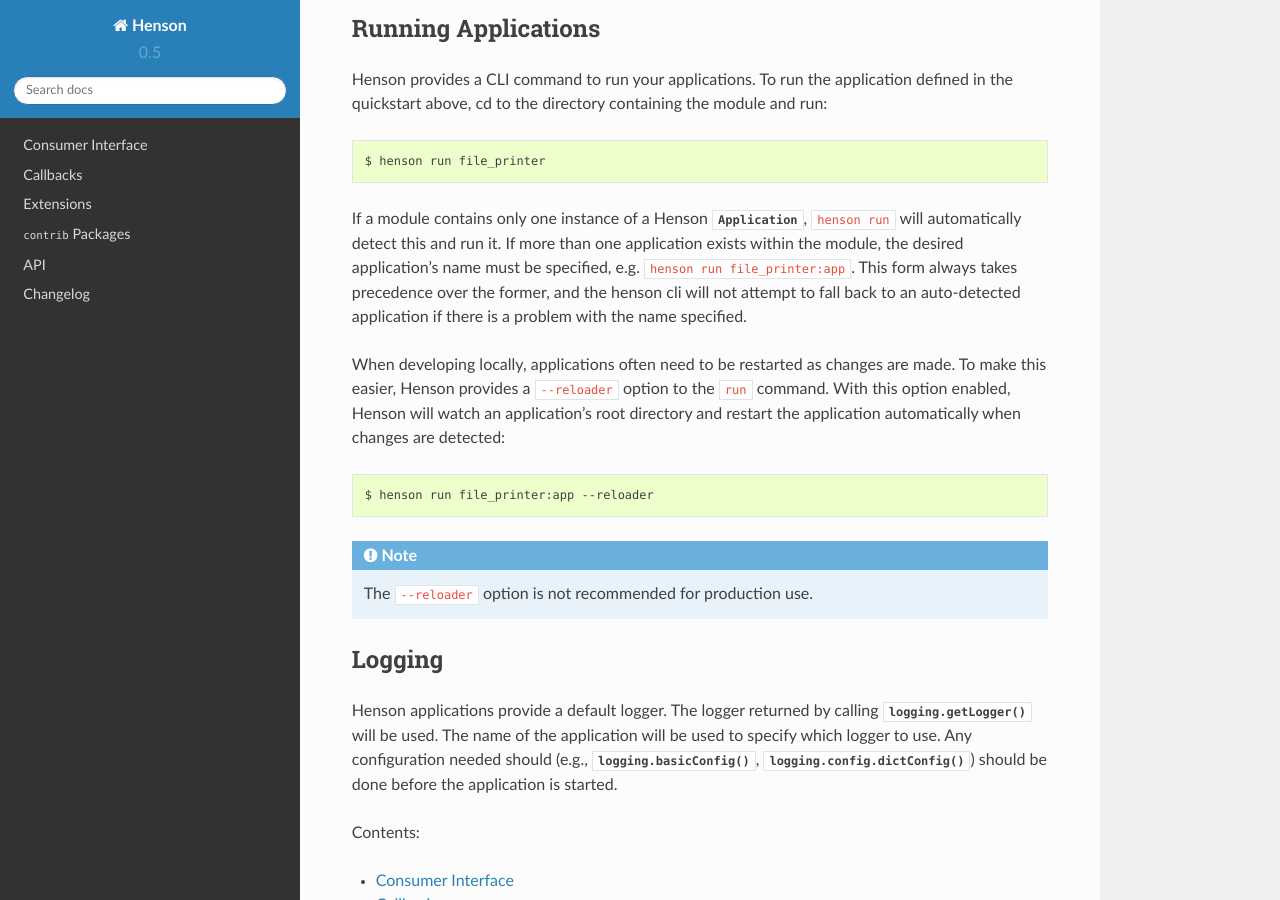
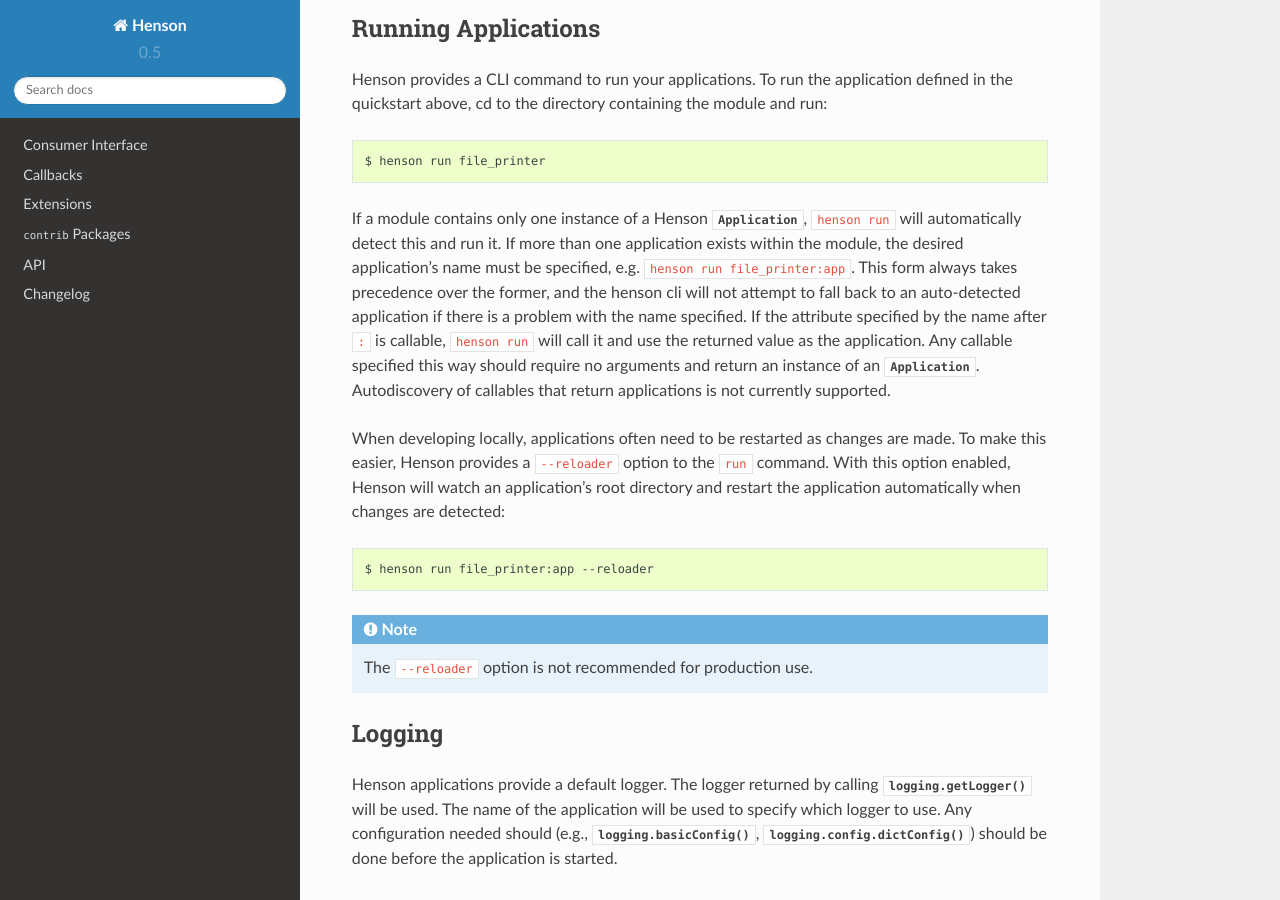
Before and after one commit to iheartradio/Henson, a Sphinx documentation site: the page built from docs/index.rst, in a window 1280 px wide and 900 px high, scrolled down 1072 px. Built offline with Sphinx 7.4.7 and the Read the Docs theme 2.0.0, drawn with Linux system fonts in a browser that asks for light colours.

Commit message:
Add support for henson run app:app_factory
It's sometimes useful to use application factories rather than defining
applications directly. This change allows ``henson run`` to call the
application factory if it's the target of the command and run the return
value (a Henson ``Application``).

```diff
--- a/docs/index.rst
+++ b/docs/index.rst
@@ -65,7 +65,11 @@ this and run it. If more than one application exists within the module, the
 desired application's name must be specified, e.g.  ``henson run
 file_printer:app``. This form always takes precedence over the former, and the
 henson cli will not attempt to fall back to an auto-detected application if
-there is a problem with the name specified.
+there is a problem with the name specified. If the attribute specified by the
+name after ``:`` is callable, ``henson run`` will call it and use the returned
+value as the application. Any callable specified this way should require no
+arguments and return an instance of an :class:`~henson.base.Application`.
+Autodiscovery of callables that return applications is not currently supported.
 
 When developing locally, applications often need to be restarted as changes are
 made. To make this easier, Henson provides a ``--reloader`` option to the
```
Also changed, not shown: 1 other file.
